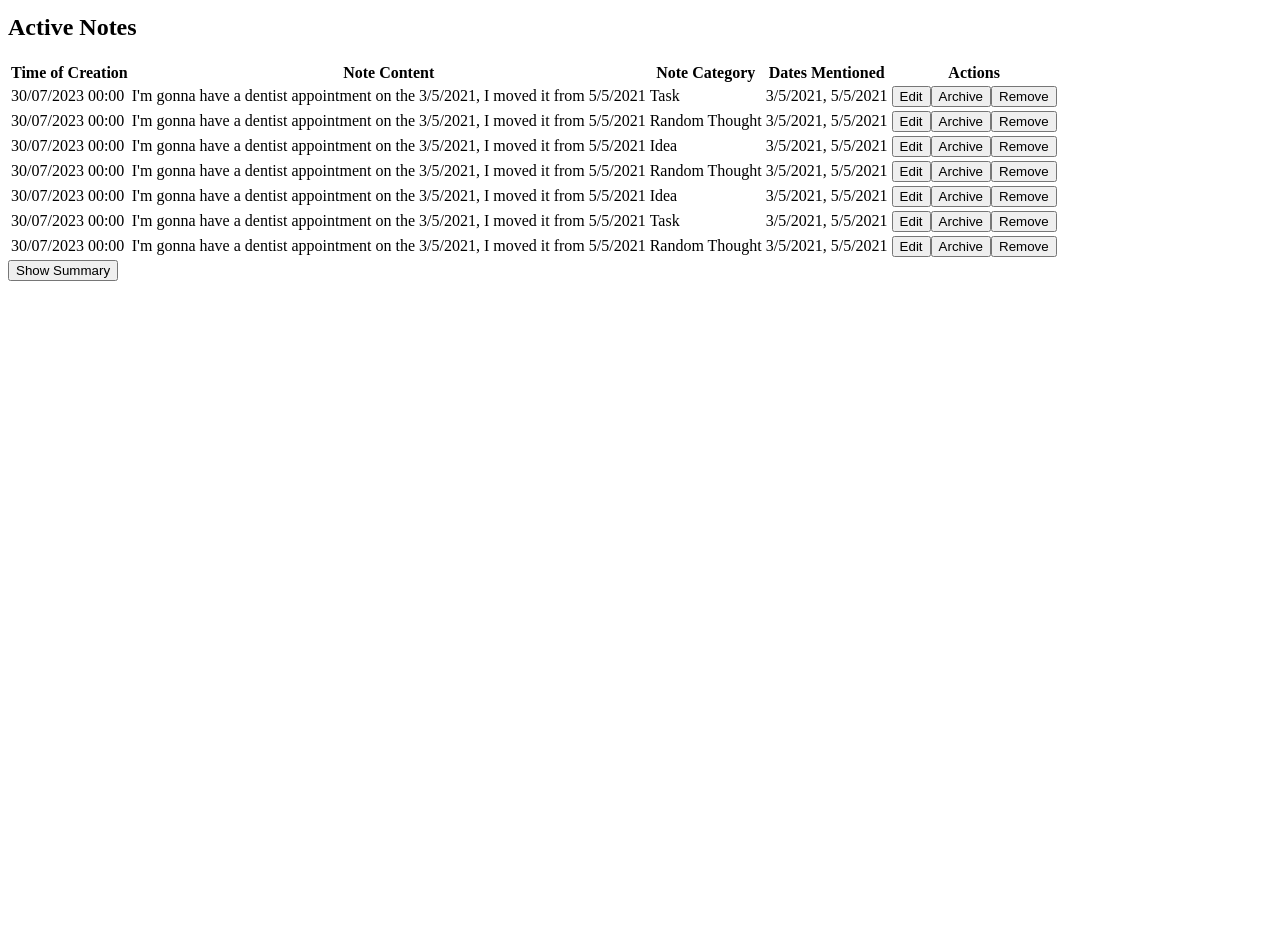
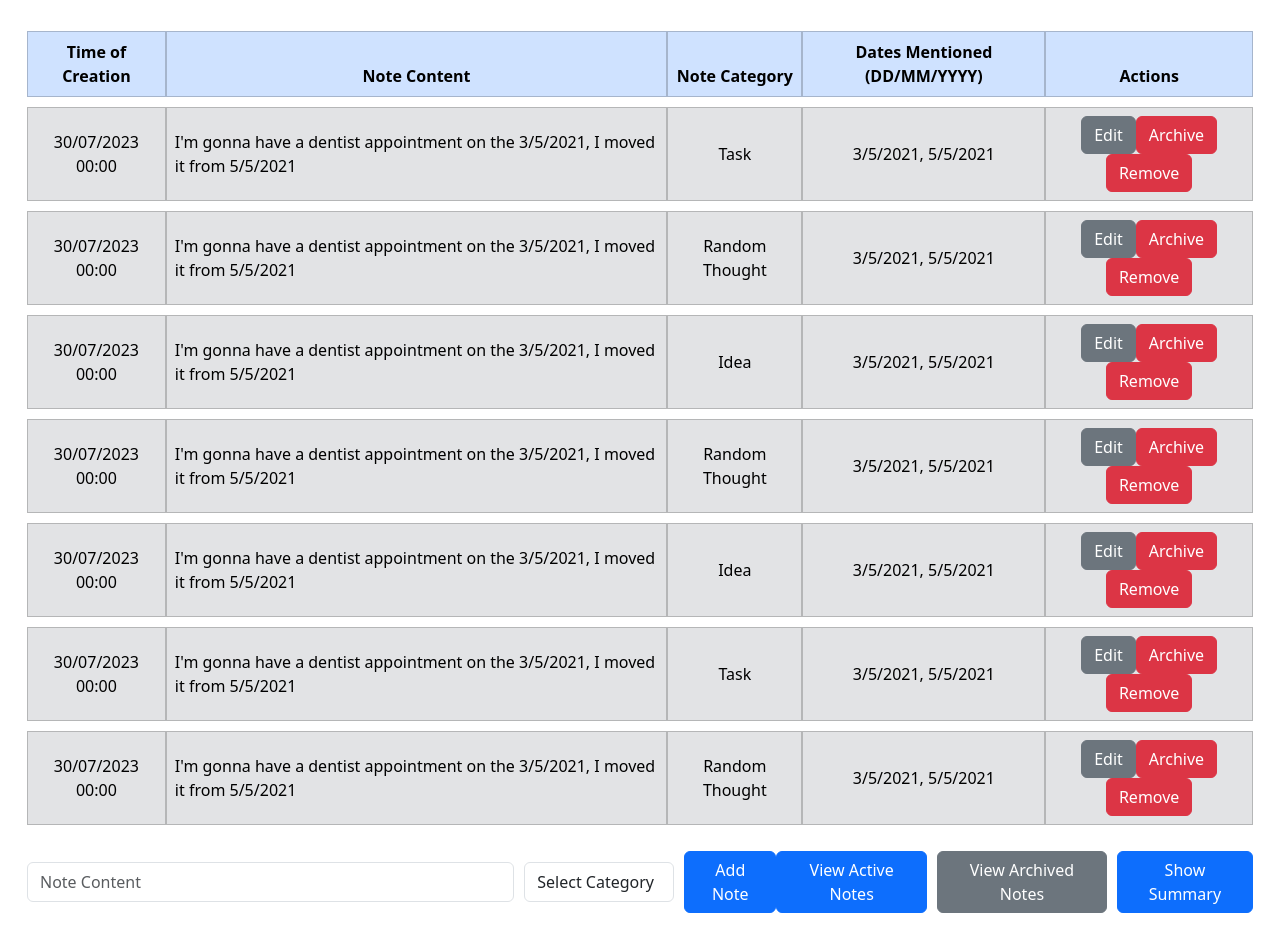
Before and after one commit to FluffyClaws/notes-app-react, a React (Create React App) app: page / in a window 1280 px wide. Shown: the part 56-984 px from the top of the page. Before the commit the page ends 800 px from the top, so only its background shows below. Built offline with nearby package versions, Linux system fonts and the light colour scheme.

Commit message:
added styles

```diff
--- a/src/components/ArchivedTable.tsx
+++ b/src/components/ArchivedTable.tsx
@@ -27,7 +27,7 @@ const ArchivedTable: React.FC<ArchivedTableProps> = ({ notes }) => {
   }
 
   return (
-    <table>
+    <table className="table">
       <thead>
         <tr>
           <th>Time of Creation</th>
@@ -45,11 +45,22 @@ const ArchivedTable: React.FC<ArchivedTableProps> = ({ notes }) => {
             <td>{note.category}</td>
             <td>{note.dates.join(", ")}</td>
             <td>
-              <button onClick={() => handleUnarchiveNote(note.id)}>
+              <button
+                className="btn btn-primary"
+                onClick={() => handleUnarchiveNote(note.id)}
+              >
                 Unarchive
               </button>
-              <button onClick={() => console.log("Edit clicked")}>Edit</button>
-              <button onClick={() => console.log("Remove clicked")}>
+              <button
+                className="btn btn-secondary"
+                onClick={() => console.log("Edit clicked")}
+              >
+                Edit
+              </button>
+              <button
+                className="btn btn-danger"
+                onClick={() => console.log("Remove clicked")}
+              >
                 Remove
               </button>
             </td>
--- a/src/components/NoteForm.tsx
+++ b/src/components/NoteForm.tsx
@@ -2,6 +2,8 @@ import React, { useState } from "react";
 import { useDispatch } from "react-redux";
 import { addNote } from "../store/notesSlice";
 import { formatDate } from "../utils/dateUtils";
+import OverlayTrigger from "react-bootstrap/OverlayTrigger";
+import Tooltip from "react-bootstrap/Tooltip";
 
 export const extractDatesFromContent = (text: string) => {
   const dateRegex = /(\d{1,2}[/.]\d{1,2}[/.]\d{4})/g;
@@ -12,9 +14,28 @@ export const extractDatesFromContent = (text: string) => {
 const NoteForm: React.FC = () => {
   const dispatch = useDispatch();
   const [content, setContent] = useState("");
-  const [category, setCategory] = useState("Task");
+  const [category, setCategory] = useState("");
+  const [contentError, setContentError] = useState("");
+  const [categoryError, setCategoryError] = useState("");
 
   const handleAddNote = () => {
+    if (!content) {
+      setContentError("Please fill out this field");
+    } else {
+      setContentError(""); // Clear the error message if content is provided
+    }
+
+    if (!category) {
+      setCategoryError("Please select a category");
+    } else {
+      setCategoryError(""); // Clear the error message if category is selected
+    }
+
+    if (!content || !category) {
+      // Show an error message and prevent the note from being added
+      return;
+    }
+
     const dates = extractDatesFromContent(content);
 
     const newNote = {
@@ -27,22 +48,43 @@ const NoteForm: React.FC = () => {
     };
     dispatch(addNote(newNote));
     setContent("");
+    setCategory("");
   };
 
   return (
-    <div>
+    <div className="form-container">
+      <OverlayTrigger
+        placement="bottom"
+        overlay={<Tooltip id="content-tooltip">{contentError}</Tooltip>}
+        show={!!contentError}
+      >
         <input
           type="text"
+          className={`form-input form-control ${contentError && "is-invalid"}`}
           placeholder="Note Content"
           value={content}
           onChange={(e) => setContent(e.target.value)}
         />
-      <select value={category} onChange={(e) => setCategory(e.target.value)}>
+      </OverlayTrigger>
+      <OverlayTrigger
+        placement="bottom"
+        overlay={<Tooltip id="category-tooltip">{categoryError}</Tooltip>}
+        show={!!categoryError}
+      >
+        <select
+          className={`form-control ${categoryError && "is-invalid"}`}
+          value={category}
+          onChange={(e) => setCategory(e.target.value)}
+        >
+          <option value="">Select Category</option>
           <option value="Task">Task</option>
           <option value="Random Thought">Random Thought</option>
           <option value="Idea">Idea</option>
         </select>
-      <button onClick={handleAddNote}>Add Note</button>
+      </OverlayTrigger>
+      <button className="btn btn-primary" onClick={handleAddNote}>
+        Add Note
+      </button>
     </div>
   );
 };
--- a/src/components/NoteTable.tsx
+++ b/src/components/NoteTable.tsx
@@ -59,21 +59,24 @@ const NoteTable: React.FC<NoteTableProps> = ({ notes, isSummary = false }) => {
   }
 
   return (
-    <table>
+    <div className="table-responsive">
+      <table className="table">
         <thead>
-        <tr>
-          <th>Time of Creation</th>
-          <th>Note Content</th>
-          <th>Note Category</th>
-          <th>Dates Mentioned</th>
-          {!isSummary && <th>Actions</th>}
+          <tr className="table-primary">
+            <th className="col-header">Time of Creation</th>
+            <th className="col-header">Note Content</th>
+            <th className="col-header">Note Category</th>
+            <th className="col-header">Dates Mentioned (DD/MM/YYYY)</th>
+            {!isSummary && <th className="col-header">Actions</th>}
           </tr>
         </thead>
         <tbody>
           {notes.map((note) => (
             <tr key={note.id}>
-            <td>{formatDate(note.createdAt)}</td>
-            <td>
+              <td className="col-content table-secondary">
+                {formatDate(note.createdAt)}
+              </td>
+              <td className="table-secondary">
                 {editedNoteId === note.id ? (
                   <input
                     type="text"
@@ -84,25 +87,37 @@ const NoteTable: React.FC<NoteTableProps> = ({ notes, isSummary = false }) => {
                   note.content
                 )}
               </td>
-            <td>{note.category}</td>
-            <td>
+              <td className="col-content table-secondary">{note.category}</td>
+              <td className="col-content table-secondary">
                 <DateList dates={note.dates} />
               </td>
               {!isSummary && (
-              <td>
+                <td className="col-content table-secondary">
                   {editedNoteId === note.id ? (
-                  <button onClick={handleSaveNote}>Save</button>
+                    <button
+                      className="btn btn-primary"
+                      onClick={handleSaveNote}
+                    >
+                      Save
+                    </button>
                   ) : (
                     <>
                       <button
+                        className="btn btn-secondary"
                         onClick={() => handleEditNote(note.id, note.content)}
                       >
                         Edit
                       </button>
-                    <button onClick={() => handleArchiveNote(note.id)}>
+                      <button
+                        className="btn btn-danger"
+                        onClick={() => handleArchiveNote(note.id)}
+                      >
                         Archive
                       </button>
-                    <button onClick={() => handleRemoveNote(note.id)}>
+                      <button
+                        className="btn btn-danger"
+                        onClick={() => handleRemoveNote(note.id)}
+                      >
                         Remove
                       </button>
                     </>
@@ -113,6 +128,7 @@ const NoteTable: React.FC<NoteTableProps> = ({ notes, isSummary = false }) => {
           ))}
         </tbody>
       </table>
+    </div>
   );
 };
 
--- a/src/components/SummaryTable.tsx
+++ b/src/components/SummaryTable.tsx
@@ -32,8 +32,8 @@ const SummaryTable: React.FC<SummaryTableProps> = ({ isSummary }) => {
 
   return (
     <>
-      <h2>Summary</h2>
-      <table>
+      <h2 className="table-header">Summary</h2>
+      <table className="table">
         <thead>
           <tr>
             <th>Category</th>
--- a/src/index.tsx
+++ b/src/index.tsx
@@ -1,12 +1,13 @@
 import React from "react";
 import ReactDOM from "react-dom/client";
 import App from "./App";
+import "./style/style.scss";
 
 const root = ReactDOM.createRoot(
-  document.getElementById("root") as HTMLElement
+  document.getElementById("root") as HTMLElement,
 );
 root.render(
   <React.StrictMode>
     <App />
-  </React.StrictMode>
+  </React.StrictMode>,
 );
--- a/src/pages/NotesPage.tsx
+++ b/src/pages/NotesPage.tsx
@@ -27,27 +27,45 @@ const NotesPage: React.FC = () => {
   };
 
   return (
-    <div>
-      <NoteForm />
-      <div>
-        <button onClick={handleViewActiveNotes}>View Active Notes</button>
-        <button onClick={handleViewArchivedNotes}>View Archived Notes</button>
-      </div>
+    <div className="container">
       {showArchivedTable ? (
         <>
-          <h2>Archived Notes</h2>
+          <h2 className="table-header">Archived Notes</h2>
           <ArchivedTable notes={archivedNotes} />
         </>
       ) : (
         <>
-          <h2>Active Notes</h2>
+          <h2 className="table-header">Active Notes</h2>
           <NoteTable notes={activeNotes} />
         </>
       )}
-      <div>
-        <button onClick={toggleSummaryVisibility}>
-          {showSummary ? "Hide Summary" : "Show Summary"}
-        </button>
+
+      <div className="cntrls-wrapper">
+        <NoteForm />
+        <div className="btns-wrapper">
+          <button
+            className={`btn ${
+              showArchivedTable ? "btn-secondary" : "btn-primary"
+            }`}
+            onClick={handleViewActiveNotes}
+          >
+            View Active Notes
+          </button>
+          <button
+            className={`btn ${
+              showArchivedTable ? "btn-primary" : "btn-secondary"
+            }`}
+            onClick={handleViewArchivedNotes}
+          >
+            View Archived Notes
+          </button>
+          <button
+            className={`btn ${showSummary ? "btn-secondary" : "btn-primary"}`}
+            onClick={toggleSummaryVisibility}
+          >
+            {showSummary ? "Hide Summary" : "Show Summary"}
+          </button>
+        </div>
       </div>
       {showSummary && <SummaryTable />}
     </div>
--- /dev/null
+++ b/src/style/style.scss
@@ -0,0 +1,74 @@
+@import "bootstrap/dist/css/bootstrap.css";
+
+* {
+  box-sizing: border-box;
+}
+body {
+  margin: 15px;
+  width: auto;
+}
+
+.container {
+  max-width: 1895px;
+}
+
+.table-header,
+.col-header,
+.col-content {
+  text-align: center;
+  padding: 0.5rem 0.5rem;
+}
+
+.table-secondary {
+  vertical-align: middle;
+}
+table {
+  border-collapse: separate;
+  border-spacing: 0 10px;
+}
+th,
+td {
+  border-width: 1px;
+}
+
+.form-container,
+.note-container,
+.btns-container {
+  display: flex;
+  flex-direction: row;
+  align-items: center;
+  gap: 10px;
+}
+
+.form-wrapper {
+  display: flex;
+  gap: 10px;
+}
+
+.cntrls-wrapper {
+  display: flex;
+  justify-content: space-between;
+}
+
+.btns-wrapper {
+  display: flex;
+  gap: 10px;
+}
+
+.btn-form {
+  width: 320px;
+}
+
+input,
+select {
+  height: 40px;
+}
+select {
+  max-width: 150px;
+}
+input {
+  width: 50%;
+}
+.form-input {
+  width: 520px;
+}
```
Also changed, not shown: package.json (+6 -1 lines), 1 other file (tests, documents, lock files or other folders). Lines whose indentation alone changed are shown as unchanged.
